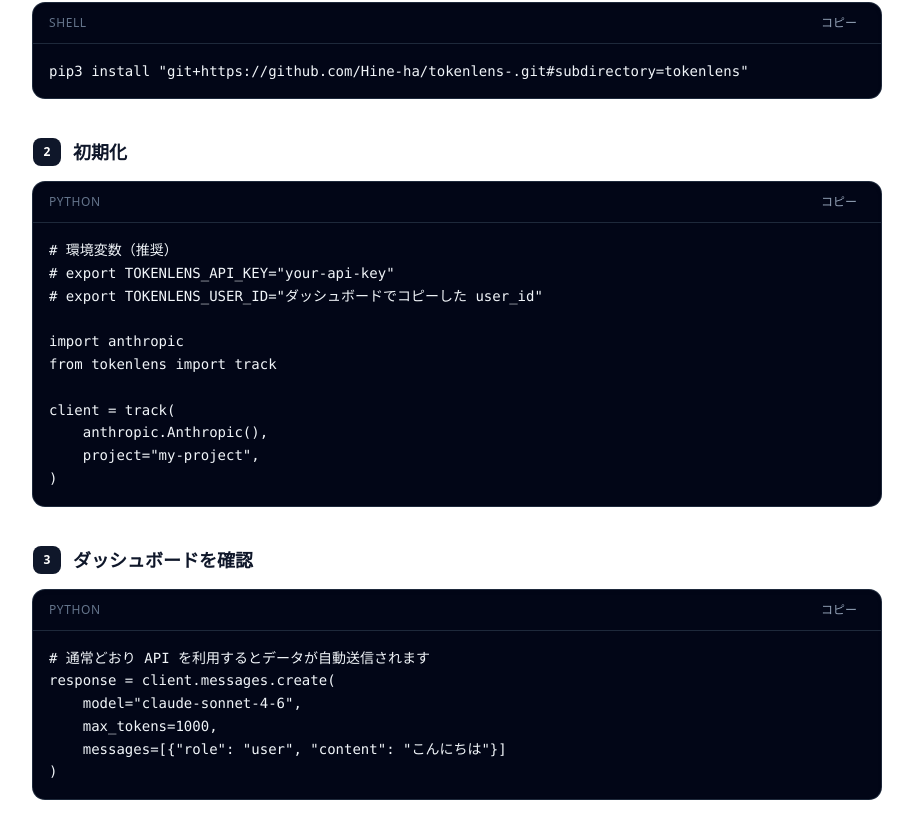
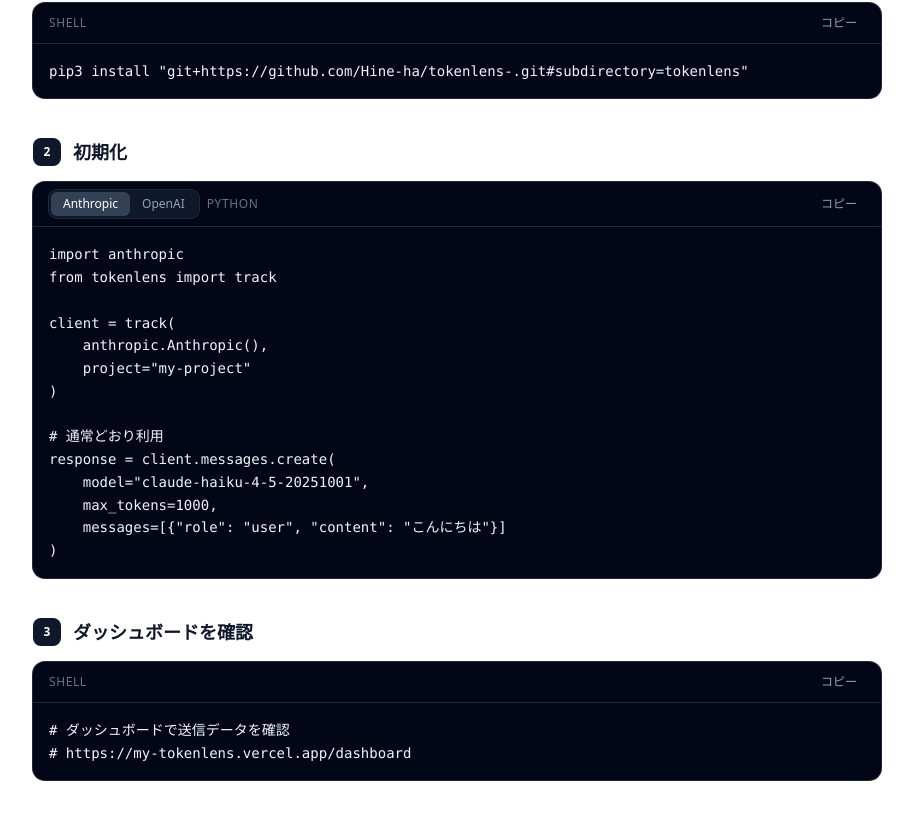
Before and after one commit to Hine-ha/ai-cost-pilot, a Next.js app: page /docs in a window 1280 px wide. Shown: the part 987-1800 px from the top of the page, without its empty margins (183-1096 px from the left). Built offline with nearby package versions, Linux system fonts and the light colour scheme; no server answers.

Commit message:
Add Anthropic/OpenAI tabs to docs Step 2 with copy buttons

```diff
--- a/src/app/docs/page.tsx
+++ b/src/app/docs/page.tsx
@@ -3,7 +3,7 @@
 import { useEffect, useMemo, useState } from "react";
 import Link from "next/link";
 import Header from "@/components/Header";
-import CodeBlock from "@/components/docs/CodeBlock";
+import CodeBlock, { TabbedCodeBlock } from "@/components/docs/CodeBlock";
 import { FEEDBACK_FORM_URL } from "@/lib/links";
 import { DocsLocale, getDocsMessages } from "@/lib/i18n/docs";
 
@@ -41,8 +41,8 @@
 
 const STEPS = [
   { key: "step1" as const, codeKey: "codeStep1" as const, lang: "shell" as const },
-  { key: "step2" as const, codeKey: "codeStep2" as const, lang: "python" as const },
-  { key: "step3" as const, codeKey: "codeStep3" as const, lang: "python" as const },
+  { key: "step2" as const, lang: "python" as const, tabbed: true as const },
+  { key: "step3" as const, codeKey: "codeStep3" as const, lang: "shell" as const },
 ];
 
 function detectDefaultLocale(): DocsLocale {
@@ -171,12 +171,32 @@
                   {t[`${step.key}Title`]}
                 </h2>
               </div>
-              <CodeBlock
-                code={t[step.codeKey]}
-                language={step.lang}
-                copyLabel={t.copy}
-                copiedLabel={t.copied}
-              />
+              {step.key === "step2" ? (
+                <TabbedCodeBlock
+                  tabs={[
+                    {
+                      id: "anthropic",
+                      label: t.tabAnthropic,
+                      code: t.codeStep2Anthropic,
+                    },
+                    {
+                      id: "openai",
+                      label: t.tabOpenAI,
+                      code: t.codeStep2OpenAI,
+                    },
+                  ]}
+                  language="python"
+                  copyLabel={t.copy}
+                  copiedLabel={t.copied}
+                />
+              ) : (
+                <CodeBlock
+                  code={t[step.codeKey!]}
+                  language={step.lang}
+                  copyLabel={t.copy}
+                  copiedLabel={t.copied}
+                />
+              )}
             </section>
           ))}
         </div>
--- a/src/components/docs/CodeBlock.tsx
+++ b/src/components/docs/CodeBlock.tsx
@@ -65,3 +65,80 @@
     </div>
   );
 }
+
+export type CodeTab = {
+  id: string;
+  label: string;
+  code: string;
+};
+
+export function TabbedCodeBlock({
+  tabs,
+  language = "python",
+  copyLabel,
+  copiedLabel,
+}: {
+  tabs: CodeTab[];
+  language?: "python" | "shell";
+  copyLabel: string;
+  copiedLabel: string;
+}) {
+  const [activeId, setActiveId] = useState(tabs[0]?.id ?? "");
+  const activeTab = tabs.find((tab) => tab.id === activeId) ?? tabs[0];
+
+  const handleCopy = async () => {
+    if (!activeTab) return;
+    try {
+      await navigator.clipboard.writeText(activeTab.code);
+    } catch {
+      // ignore
+    }
+  };
+
+  if (!activeTab) return null;
+
+  return (
+    <div className="overflow-hidden rounded-xl bg-slate-950 shadow-inner ring-1 ring-slate-800">
+      <div className="flex flex-wrap items-center justify-between gap-2 border-b border-slate-800 px-4 py-2">
+        <div className="flex items-center gap-2">
+          <div
+            className="inline-flex rounded-lg bg-slate-900 p-0.5 ring-1 ring-slate-800"
+            role="tablist"
+            aria-label={language}
+          >
+            {tabs.map((tab) => {
+              const active = tab.id === activeTab.id;
+              return (
+                <button
+                  key={tab.id}
+                  type="button"
+                  role="tab"
+                  aria-selected={active}
+                  onClick={() => setActiveId(tab.id)}
+                  className={`rounded-md px-3 py-1 text-xs font-medium transition ${
+                    active
+                      ? "bg-slate-700 text-white"
+                      : "text-slate-400 hover:text-slate-200"
+                  }`}
+                >
+                  {tab.label}
+                </button>
+              );
+            })}
+          </div>
+          <span className="text-xs font-medium uppercase tracking-wider text-slate-500">
+            {language}
+          </span>
+        </div>
+        <CopyButton
+          onCopy={handleCopy}
+          copyLabel={copyLabel}
+          copiedLabel={copiedLabel}
+        />
+      </div>
+      <pre className="overflow-x-auto p-4 text-sm leading-relaxed">
+        <code className="font-mono text-slate-100">{activeTab.code}</code>
+      </pre>
+    </div>
+  );
+}
--- a/src/lib/i18n/docs.ts
+++ b/src/lib/i18n/docs.ts
@@ -9,13 +9,15 @@
     step2Title: "初始化",
     step3Title: "查看仪表盘",
     step1Desc: "通过 pip 安装 TokenLens SDK",
-    step2Desc: "用 track() 包装 Anthropic 客户端",
-    step3Desc: "正常使用 API，数据自动上报",
+    step2Desc: "用 track() 包装 Anthropic 或 OpenAI 客户端",
+    step3Desc: "在仪表盘查看自动上报的用量与成本",
     supportedModels: "支持的模型",
     viewDashboard: "查看仪表盘",
     feedback: "反馈",
     copy: "复制",
-    copied: "已复制",
+    copied: "已复制 ✓",
+    tabAnthropic: "Anthropic",
+    tabOpenAI: "OpenAI",
     prereqTitle: "前提条件",
     prereqInstallLabel: "安装 SDK",
     prereqApiKeyLabel: "设置 API Key（写入环境变量，永久生效）",
@@ -26,23 +28,35 @@
 source ~/.zshrc`,
     codeStep1:
       'pip3 install "git+https://github.com/Hine-ha/tokenlens-.git#subdirectory=tokenlens"',
-    codeStep2: `# 环境变量（推荐）
-# export TOKENLENS_API_KEY="your-api-key"
-# export TOKENLENS_USER_ID="dashboard 上复制的 user_id"
-
-import anthropic
+    codeStep2Anthropic: `import anthropic
 from tokenlens import track
 
 client = track(
     anthropic.Anthropic(),
-    project="my-project",
-)`,
-    codeStep3: `# 之后正常使用，数据自动上报
+    project="my-project"
+)
+
+# 之后正常使用
 response = client.messages.create(
-    model="claude-sonnet-4-6",
+    model="claude-haiku-4-5-20251001",
     max_tokens=1000,
     messages=[{"role": "user", "content": "你好"}]
 )`,
+    codeStep2OpenAI: `import openai
+from tokenlens import track
+
+client = track(
+    openai.OpenAI(),
+    project="my-project"
+)
+
+# 之后正常使用
+response = client.chat.completions.create(
+    model="gpt-4o-mini",
+    messages=[{"role": "user", "content": "你好"}]
+)`,
+    codeStep3: `# 打开仪表盘查看上报数据
+# https://my-tokenlens.vercel.app/dashboard`,
     models: {
       claude: "Claude",
       gpt4: "GPT-4",
@@ -59,13 +73,15 @@
     step2Title: "初期化",
     step3Title: "ダッシュボードを確認",
     step1Desc: "pip で TokenLens SDK をインストール",
-    step2Desc: "track() で Anthropic クライアントをラップ",
-    step3Desc: "通常どおり API を利用するとデータが自動送信されます",
+    step2Desc: "track() で Anthropic または OpenAI クライアントをラップ",
+    step3Desc: "ダッシュボードで自動送信された利用量とコストを確認",
     supportedModels: "対応モデル",
     viewDashboard: "ダッシュボードを見る",
     feedback: "フィードバック",
     copy: "コピー",
-    copied: "コピーしました",
+    copied: "コピーしました ✓",
+    tabAnthropic: "Anthropic",
+    tabOpenAI: "OpenAI",
     prereqTitle: "前提条件",
     prereqInstallLabel: "SDK をインストール",
     prereqApiKeyLabel: "API Key を設定（環境変数に永続化）",
@@ -76,23 +92,35 @@
 source ~/.zshrc`,
     codeStep1:
       'pip3 install "git+https://github.com/Hine-ha/tokenlens-.git#subdirectory=tokenlens"',
-    codeStep2: `# 環境変数（推奨）
-# export TOKENLENS_API_KEY="your-api-key"
-# export TOKENLENS_USER_ID="ダッシュボードでコピーした user_id"
-
-import anthropic
+    codeStep2Anthropic: `import anthropic
 from tokenlens import track
 
 client = track(
     anthropic.Anthropic(),
-    project="my-project",
-)`,
-    codeStep3: `# 通常どおり API を利用するとデータが自動送信されます
+    project="my-project"
+)
+
+# 通常どおり利用
 response = client.messages.create(
-    model="claude-sonnet-4-6",
+    model="claude-haiku-4-5-20251001",
     max_tokens=1000,
     messages=[{"role": "user", "content": "こんにちは"}]
 )`,
+    codeStep2OpenAI: `import openai
+from tokenlens import track
+
+client = track(
+    openai.OpenAI(),
+    project="my-project"
+)
+
+# 通常どおり利用
+response = client.chat.completions.create(
+    model="gpt-4o-mini",
+    messages=[{"role": "user", "content": "こんにちは"}]
+)`,
+    codeStep3: `# ダッシュボードで送信データを確認
+# https://my-tokenlens.vercel.app/dashboard`,
     models: {
       claude: "Claude",
       gpt4: "GPT-4",
```
